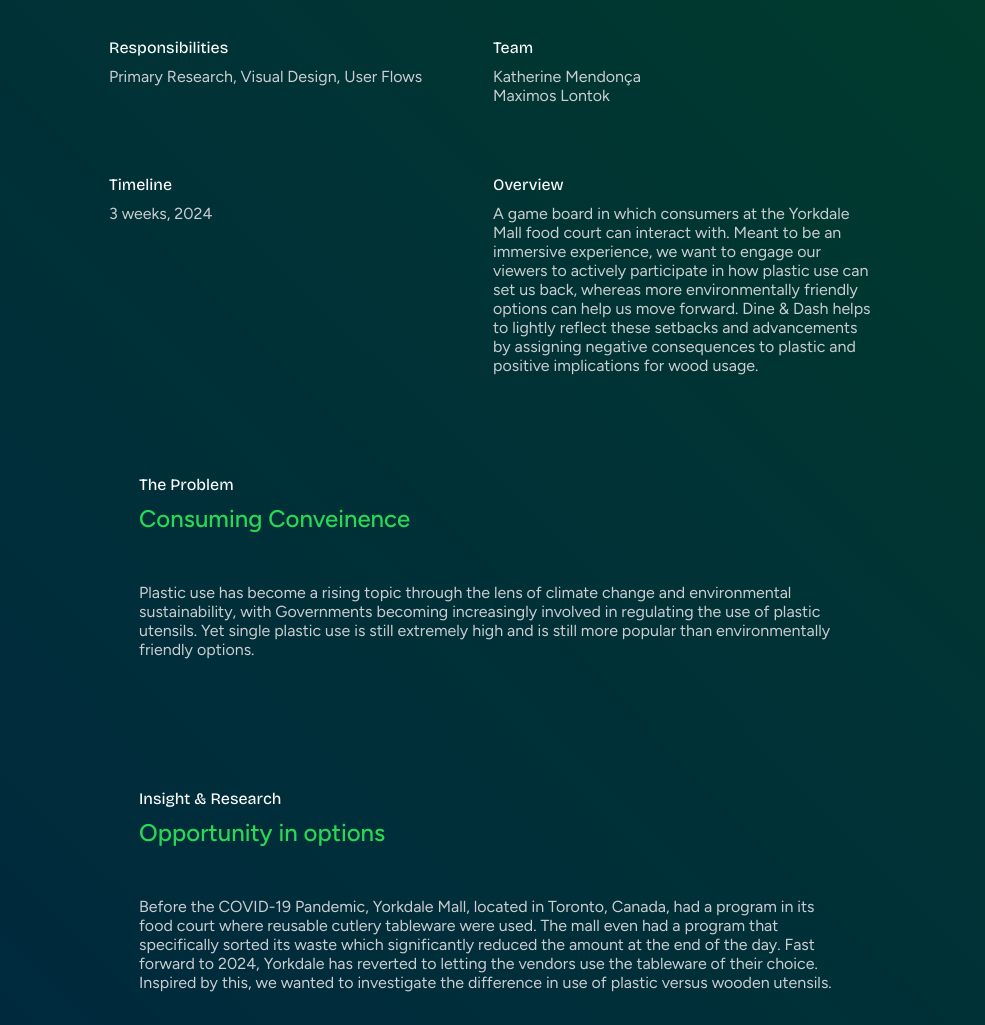
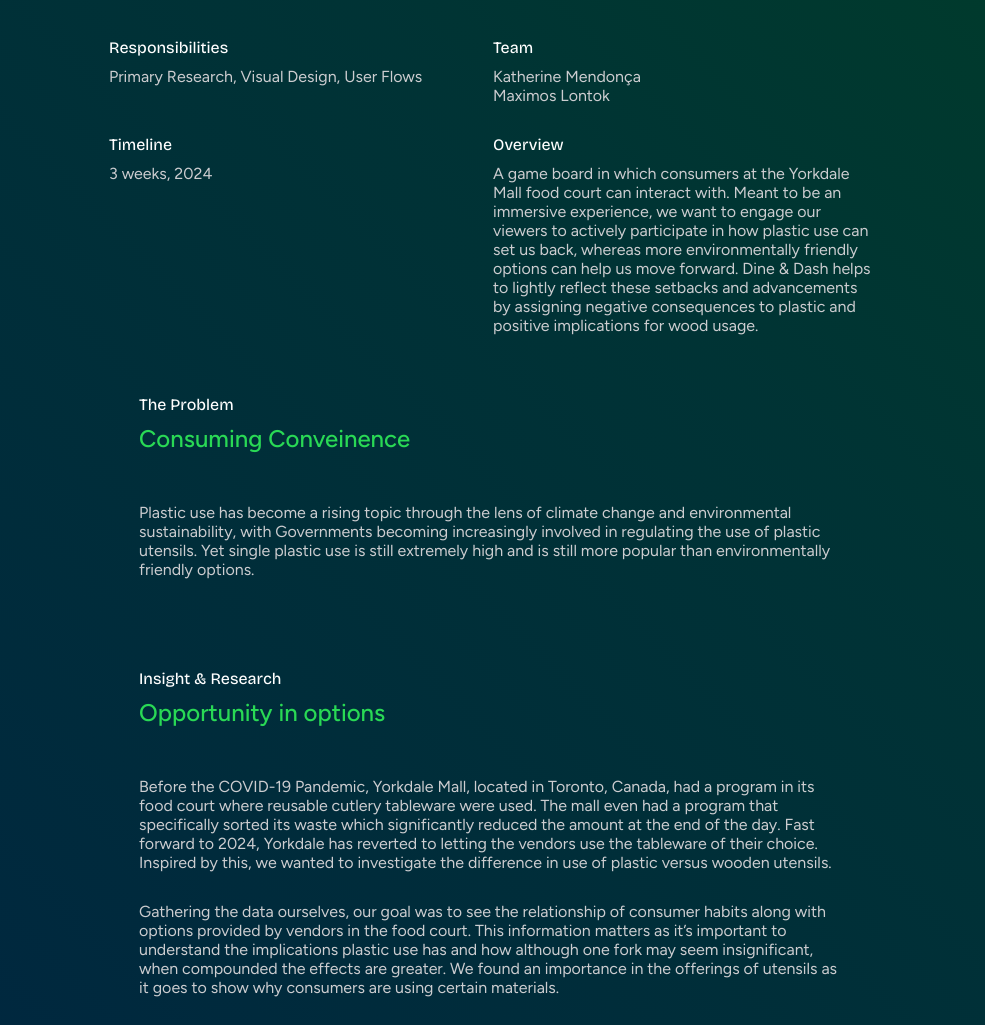
Before and after one commit to kat-goon/Kat-Portfolio, a plain HTML site: page DineDash/dineDash.html in a window 1280 px wide. Shown: the part 1057-2082 px from the top of the page, without its empty margins (147-1132 px from the left). Drawn offline with nearby package versions, Linux system fonts and the light colour scheme.

Commit message:
content update

```diff
--- a/DineDash/style.css
+++ b/DineDash/style.css
@@ -9,11 +9,11 @@ body {
     /* margin: 100px; */
 }
 
-p,
 figure,
 figcaption {
     margin-bottom: 40px;
 }
+
 
 img {
     margin-bottom: 10px;
@@ -57,7 +57,8 @@ h4 {
 p {
     font-family: "Figtree", arial, sans-serif;
     color: #CCCDD0;
-    padding-bottom: 30px;
+    font-size: 1em;
+    margin-bottom: 30px;
 }
 
 a {
```
Also changed, not shown: 1 other file.
